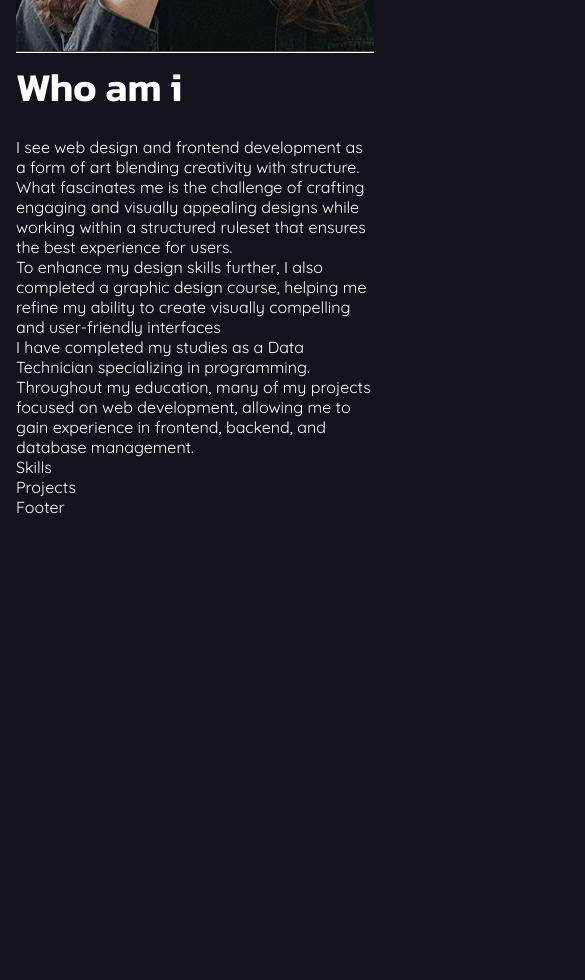
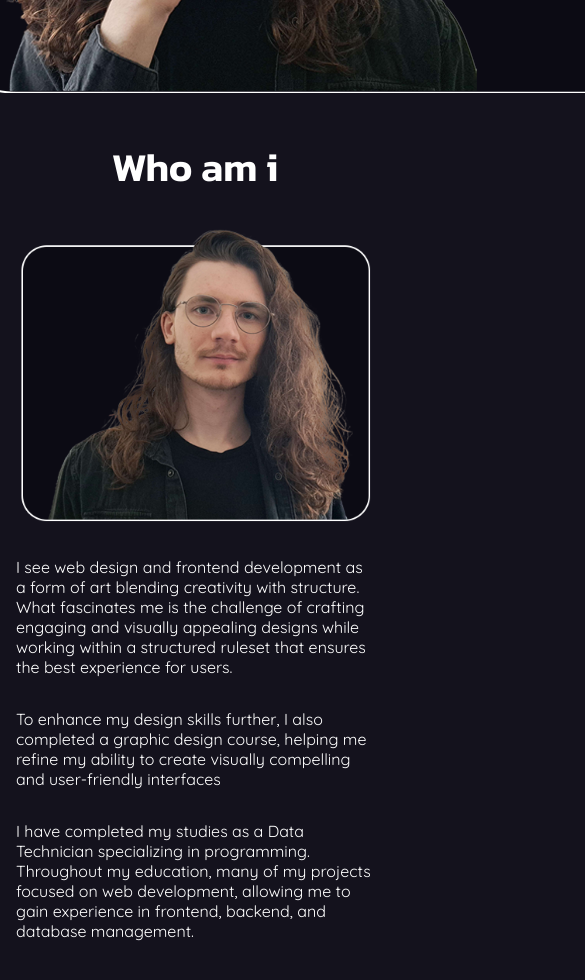
Before and after one commit to JesperKjaergaardDK/Portfolio_V2, a React (Vite) app: page / in a window 390 px wide. Shown: the part 940-1920 px from the top of the page, 585 px wide, since content can reach past the window. Before the commit the page ends 1457 px from the top, so only its background shows below. Built offline with nearby package versions, Linux system fonts and the light colour scheme.

Commit message:
feat: add About section component with responsive layout and styling

```diff
--- a/src/App.tsx
+++ b/src/App.tsx
@@ -1,6 +1,6 @@
 import Header from "./components/Header";
 import Hero from "./components/sections/hero/Hero";
-import About from "./components/About";
+import About from "./components/sections/about/About";
 import Skills from "./components/Skills";
 import Projects from "./components/Projects";
 import Footer from "./components/Footer";
@@ -11,9 +11,9 @@ function App() {
       <Header></Header>
       <Hero></Hero>
       <About></About>
-      <Skills></Skills>
+     {/*  <Skills></Skills>
       <Projects></Projects>
-      <Footer></Footer>
+      <Footer></Footer> */}
     </>
   );
 }
--- a/src/components/About.tsx
+++ /dev/null
@@ -1,34 +0,0 @@
-
-function About() {
-  return (
-    <>
-      <h2>Who am i</h2>
-
-      <div>
-        <img src="" alt="" />
-
-        <div>
-          <p>
-            I see web design and frontend development as a form of art blending
-            creativity with structure. What fascinates me is the challenge of
-            crafting engaging and visually appealing designs while working within
-            a structured ruleset that ensures the best experience for users.
-          </p>
-          <p>
-            To enhance my design skills further, I also completed a graphic design
-            course, helping me refine my ability to create visually compelling and
-            user-friendly interfaces
-          </p>
-          <p>
-            I have completed my studies as a Data Technician specializing in
-            programming. Throughout my education, many of my projects focused on
-            web development, allowing me to gain experience in frontend, backend,
-            and database management.{" "}
-          </p>
-        </div>
-      </div>
-    </>
-  );
-}
-
-export default About
--- /dev/null
+++ b/src/components/sections/about/About.tsx
@@ -0,0 +1,36 @@
+import aboutImg from "../../../assets/About images portfolios.png";
+
+function About() {
+  return (
+    <section className="about">
+      <h2 className="text_center">Who am i</h2>
+
+      <div className="about__content">
+        <img className="about__img" src={aboutImg} alt="" />
+
+        <div className="about__text">
+          <p>
+            I see web design and frontend development as a form of art blending
+            creativity with structure. What fascinates me is the challenge of
+            crafting engaging and visually appealing designs while working
+            within a structured ruleset that ensures the best experience for
+            users.
+          </p>
+          <p>
+            To enhance my design skills further, I also completed a graphic
+            design course, helping me refine my ability to create visually
+            compelling and user-friendly interfaces
+          </p>
+          <p>
+            I have completed my studies as a Data Technician specializing in
+            programming. Throughout my education, many of my projects focused on
+            web development, allowing me to gain experience in frontend,
+            backend, and database management.{" "}
+          </p>
+        </div>
+      </div>
+    </section>
+  );
+}
+
+export default About;
--- /dev/null
+++ b/src/components/sections/about/_about.scss
@@ -0,0 +1,33 @@
+@use "../../../scss/collection" as col;
+@use "sass:map";
+
+.about {
+  margin: map.get(col.$spacing, "xl");
+  margin-inline: 0;
+
+  display: flex;
+  flex-direction: column;
+  gap: map.get(col.$spacing, "lg");
+
+  &__img {
+    max-width: 100%;
+    display: block;
+    margin: auto;
+  }
+
+  &__content {
+    display: flex;
+    flex-direction: column;
+    gap: map.get(col.$spacing, "lg");
+    @media (min-width: (map.get(col.$device_size, "desktop") + 100px)) {
+      flex-direction: row;
+      align-items: center;
+    }
+  }
+
+  &__text {
+    display: flex;
+    flex-direction: column;
+    gap: map.get(col.$spacing, "lg");
+  }
+}
--- a/src/components/sections/hero/_hero.scss
+++ b/src/components/sections/hero/_hero.scss
@@ -2,7 +2,8 @@
 @use "sass:map";
 
 .hero {
-  overflow-x: hidden;
+  margin: map.get(col.$spacing, "xl" );
+  margin-inline: 0;
 
   &__info {
     width: 100%;
--- a/src/scss/_global.scss
+++ b/src/scss/_global.scss
@@ -70,6 +70,10 @@ h5 {
   );
 }
 
+.text_center {
+  text-align: center;
+}
+
 .p_large {
   @include col.bread_text(map.get(col.$font_size, "h6"));
 }
--- a/src/scss/index.scss
+++ b/src/scss/index.scss
@@ -1,3 +1,4 @@
 @use "./global";
 
 @use "../components/sections/hero/hero";
+@use "../components/sections/about/about";
```
Also changed, not shown: src/assets/About images portfolios.png (added).
